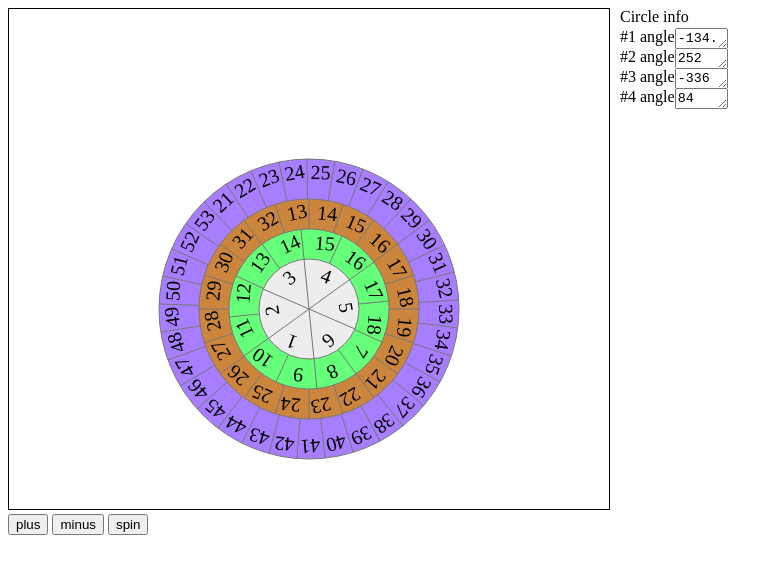
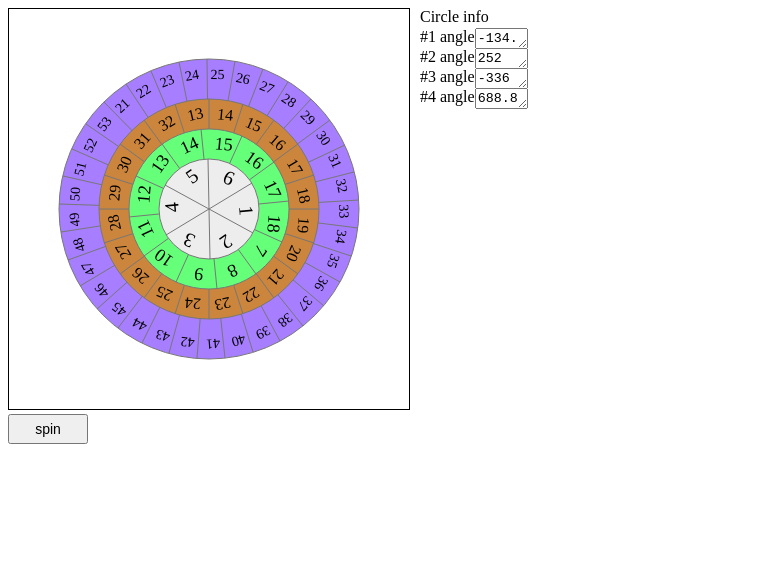
Before and after one commit to Nedilko/circles, a website: page dist/index.html in a window 1280 px wide. Both pictures are taken after a click on the button "spin". Shown: the whole page, without its empty margins (0-783 px from the left). Drawn offline with nearby package versions, Linux system fonts and the light colour scheme.

Commit message:
added constructor font, deleted two buttons, changed canvas sizes

```diff
--- a/dist/index.html
+++ b/dist/index.html
@@ -29,8 +29,6 @@
         </div>
     </div>
     <div class="controls">
-        <button id="plus">plus</button>
-        <button id="minus">minus</button>
         <button id="spin">spin</button>
     </div>
 </body>
--- a/dist/script.js
+++ b/dist/script.js
@@ -1,7 +1,7 @@
 (function(){
     var ctx,
-        boardWidth = 600,
-        boardHeight = 500,
+        boardWidth = 400,
+        boardHeight = 400,
         circleStrokeColor = '#777777',
         startStep;
 
@@ -38,8 +38,9 @@
      * @param {angle}   angle       circle angle
      * @param {number}  speed       speed of spining
      * @param {number}  spins       number of full spins
+     * @param {font}    font        font size and family
      */
-    function Circle(x, y, r, n, start, color, direction, angle, speed, spins) {
+    function Circle(x, y, r, n, start, color, direction, angle, speed, spins, font) {
 
         this.x = x;
         this.y = y;
@@ -52,14 +53,14 @@
 
         this.color = color;
 
-        // direction: 1 - CW, -1 - CCW
         this.direction = direction;
 
         this.speed = speed;
 
         this.spinning = false;
+        this.spins = spins;
 
-        this.spins = spins;
+        this.font = font;
 
     }
 
@@ -92,7 +93,7 @@
             ctx.save();
             ctx.translate(this.x, this.y);
             ctx.rotate(getRadians(this.angle + i*360/this.n + 86 + 180/this.n));
-            ctx.font = "20px serif";
+            ctx.font = this.font;
             ctx.fillStyle = "#000000";
             ctx.textAlign = "left";
             ctx.fillText(i+this.start, 0, -(this.r - 20));
@@ -130,10 +131,10 @@
         //main circles array
         var circles = [];
 
-        circles.push(new Circle(300, 300, 150,  33, 21, '#A67EFF', -1,  0, 0.8, 1));
-        circles.push(new Circle(300, 300, 110,  20, 13, '#CC853C', 1,   0, 1.5, 1));
-        circles.push(new Circle(300, 300, 80,   12, 7,  '#65FF79', -1,  0, 2,   1));
-        circles.push(new Circle(300, 300, 50,   6,  1,  '#EDEDED', 1,   0, 0.5, 1));
+        circles.push(new Circle(200, 200, 150,  33, 21, '#A67EFF', -1,  0, 0.8, 1,  "14px serif"));
+        circles.push(new Circle(200, 200, 110,  20, 13, '#CC853C', 1,   0, 1.5, 1,  "16px serif"));
+        circles.push(new Circle(200, 200, 80,   12, 7,  '#65FF79', -1,  0, 2,   1,  "18px serif"));
+        circles.push(new Circle(200, 200, 50,   6,  1,  '#EDEDED', 1,   0, 4.1, 2,  "20px serif"));
 
 
         function showInfo(){
@@ -146,31 +147,11 @@
 
         drawAll(circles);
 
-        $('#plus').click(function(){
-            circles[0].angle++;
-            $("#angle1").text(roundPlus(circles[0].angle, 2));
-
-            ctx.fillStyle = '#FFFFFF';
-            ctx.fillRect(0, 0, boardWidth, boardHeight);
-
-            circles[0].draw();
-        });
-
-        $('#minus').click(function(){
-            circles[0].angle--;
-            $("#angle1").text(roundPlus(circles[0].angle, 2));
-
-            ctx.fillStyle = '#FFFFFF';
-            ctx.fillRect(0, 0, boardWidth, boardHeight);
-
-            circles[0].draw();
-        });
-
         function step(){
             var cancel = 0;
             for(var i = 0; i < circles.length; i++) {
 
-                if((circles[i].angle < 360)&&(circles[i].angle > -360)) {
+                if((circles[i].angle < 360*circles[i].spins)&&(circles[i].angle > -360*circles[i].spins)) {
                         circles[i].angle += circles[i].speed * circles[i].direction;
                    } else {
                        if(circles[i].spinning === true) {
--- a/dist/styles.css
+++ b/dist/styles.css
@@ -18,3 +18,9 @@
 #info > div > textarea {
     position: absolute;
 }
+
+#spin {
+    width: 80px;
+    height: 30px;
+    font-size: 14px;
+}
```
